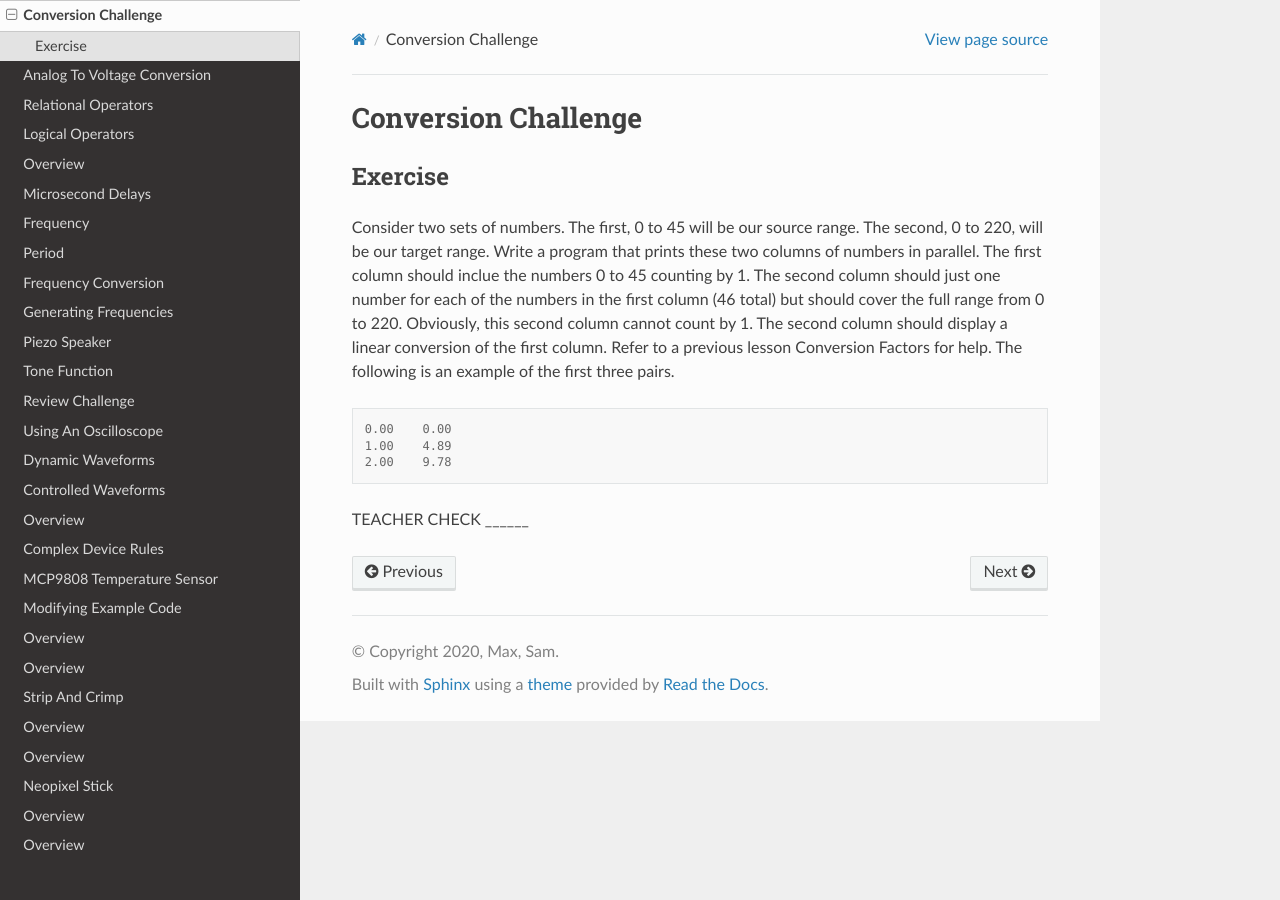
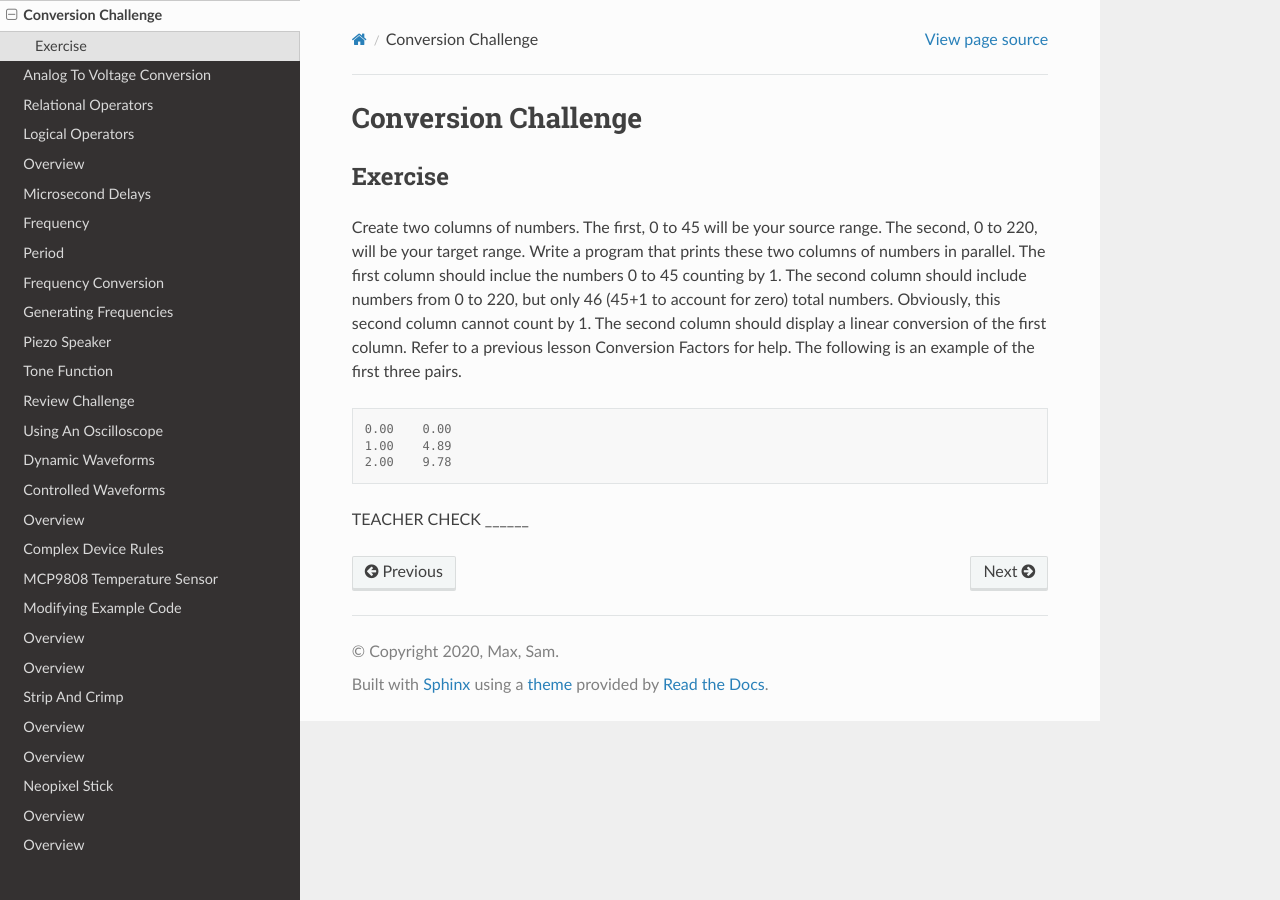
Before and after one commit to maxtkc/mvths-wiki, a Sphinx documentation site: the page built from docs/028j-conversion-challenge.rst, in a window 1280 px wide. Built offline with Sphinx 7.4.7 and the Read the Docs theme 2.0.0, drawn with Linux system fonts in a browser that asks for light colours; pages that are not in the unit, such as notebooks, are missing from menus.

Commit message:
Update 028j-conversion-challenge.rst

```diff
--- a/docs/028j-conversion-challenge.rst
+++ b/docs/028j-conversion-challenge.rst
@@ -4,7 +4,7 @@ Conversion Challenge
 Exercise
 --------
 
-Consider two sets of numbers. The first, 0 to 45 will be our source range. The second, 0 to 220, will be our target range. Write a program that prints these two columns of numbers in parallel. The first column should inclue the numbers 0 to 45 counting by 1. The second column should just one number for each of the numbers in the first column (46 total) but should cover the full range from 0 to 220. Obviously, this second column cannot count by 1. The second column should display a linear conversion of the first column. Refer to a previous lesson Conversion Factors for help. The following is an example of the first three pairs.
+Create two columns of numbers. The first, 0 to 45 will be your source range. The second, 0 to 220, will be your target range. Write a program that prints these two columns of numbers in parallel. The first column should inclue the numbers 0 to 45 counting by 1. The second column should include numbers from 0 to 220, but only 46 (45+1 to account for zero) total numbers. Obviously, this second column cannot count by 1. The second column should display a linear conversion of the first column. Refer to a previous lesson Conversion Factors for help. The following is an example of the first three pairs.
 
 ::
 
```
